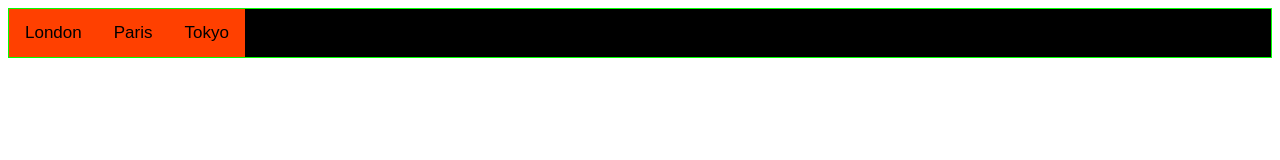
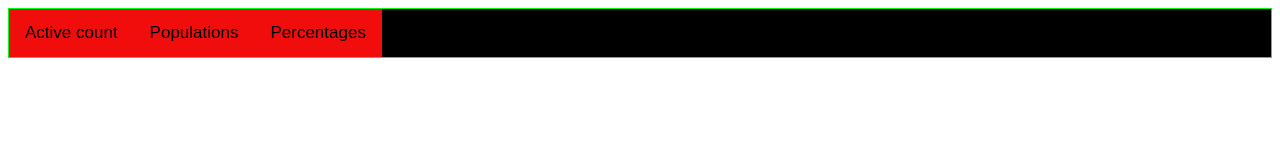
Before and after one commit to remoteice/charts, a plain HTML site: page index.html in a window 1280 px wide. Drawn offline with Linux system fonts and the light colour scheme.

Commit message:
Update index.html

```diff
--- a/index.html
+++ b/index.html
@@ -14,7 +14,7 @@ body {font-family: Arial;}
 
 /* Style the buttons inside the tab */
 .tab button {
-  background-color: #ff4000;
+  background-color: #f20d0d;
   float: left;
   border: none;
   outline: none;
@@ -26,7 +26,7 @@ body {font-family: Arial;}
 
 /* Change background color of buttons on hover */
 .tab button:hover {
-  background-color: #00ff00;
+  background-color: #00bfff;
 }
 
 /* Create an active/current tablink class */
@@ -45,20 +45,20 @@ body {font-family: Arial;}
 </head>
 <body>
 <div class="tab">
-  <button class="tablinks" onclick="openCity(event, 'London')">London</button>
-  <button class="tablinks" onclick="openCity(event, 'Paris')">Paris</button>
-  <button class="tablinks" onclick="openCity(event, 'Tokyo')">Tokyo</button>
+  <button class="tablinks" onclick="openCity(event, 'Link1')">Active count</button>
+  <button class="tablinks" onclick="openCity(event, 'Link2')">Populations</button>
+  <button class="tablinks" onclick="openCity(event, 'Link3')">Percentages</button>
 </div>
 
-<div id="London" class="tabcontent">
+<div id="Link1" class="tabcontent">
 <iframe src="https://datawrapper.dwcdn.net/FY6JV/7/" style="position: absolute; height: 100%; width: 100%; border: none"></iframe>
 </div>
 
-<div id="Paris" class="tabcontent">
+<div id="Link2" class="tabcontent">
 <iframe src="https://datawrapper.dwcdn.net/2whaq/2/" style="position: absolute; height: 100%; width: 100%; border: none"></iframe>
 </div>
 
-<div id="Tokyo" class="tabcontent">
+<div id="Link3" class="tabcontent">
 <iframe src="https://datawrapper.dwcdn.net/2whaq/2/" style="position: absolute; height: 100%; width: 100%; border: none"></iframe>
 </div>
 
```
